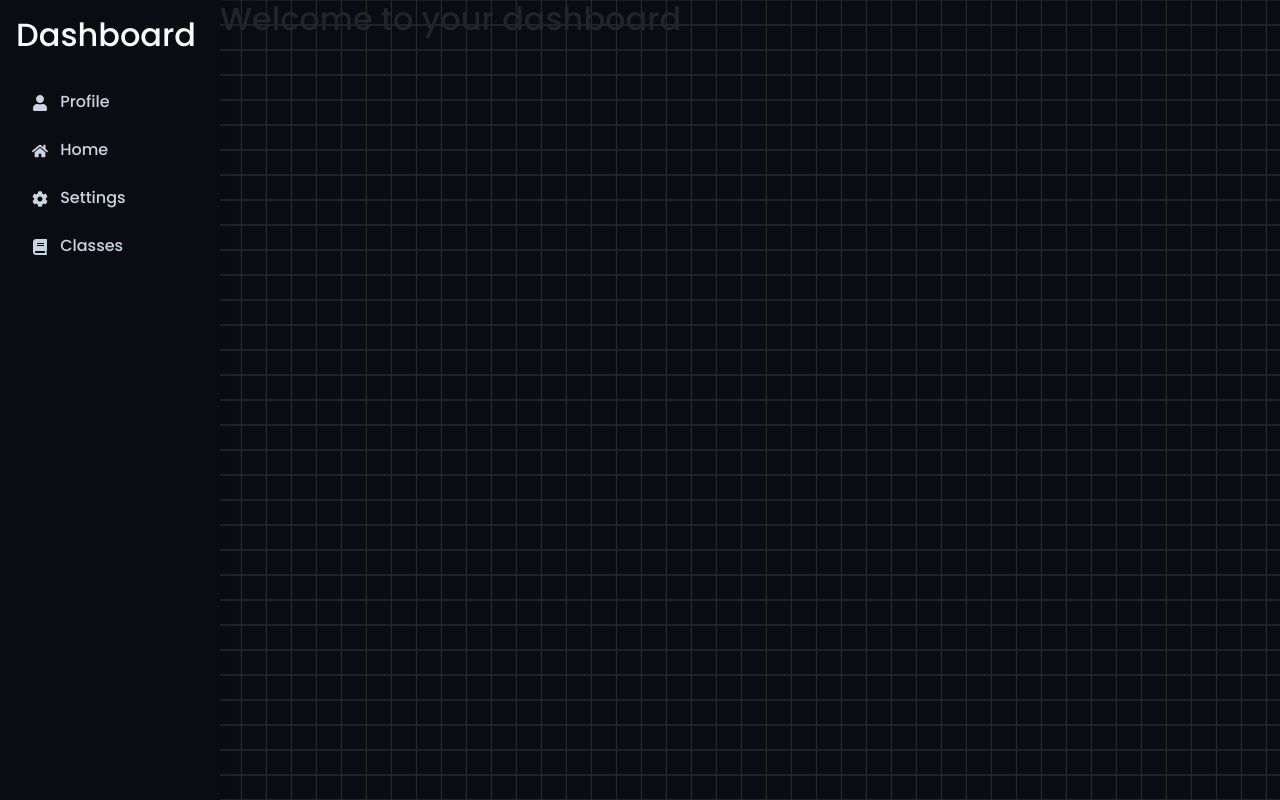
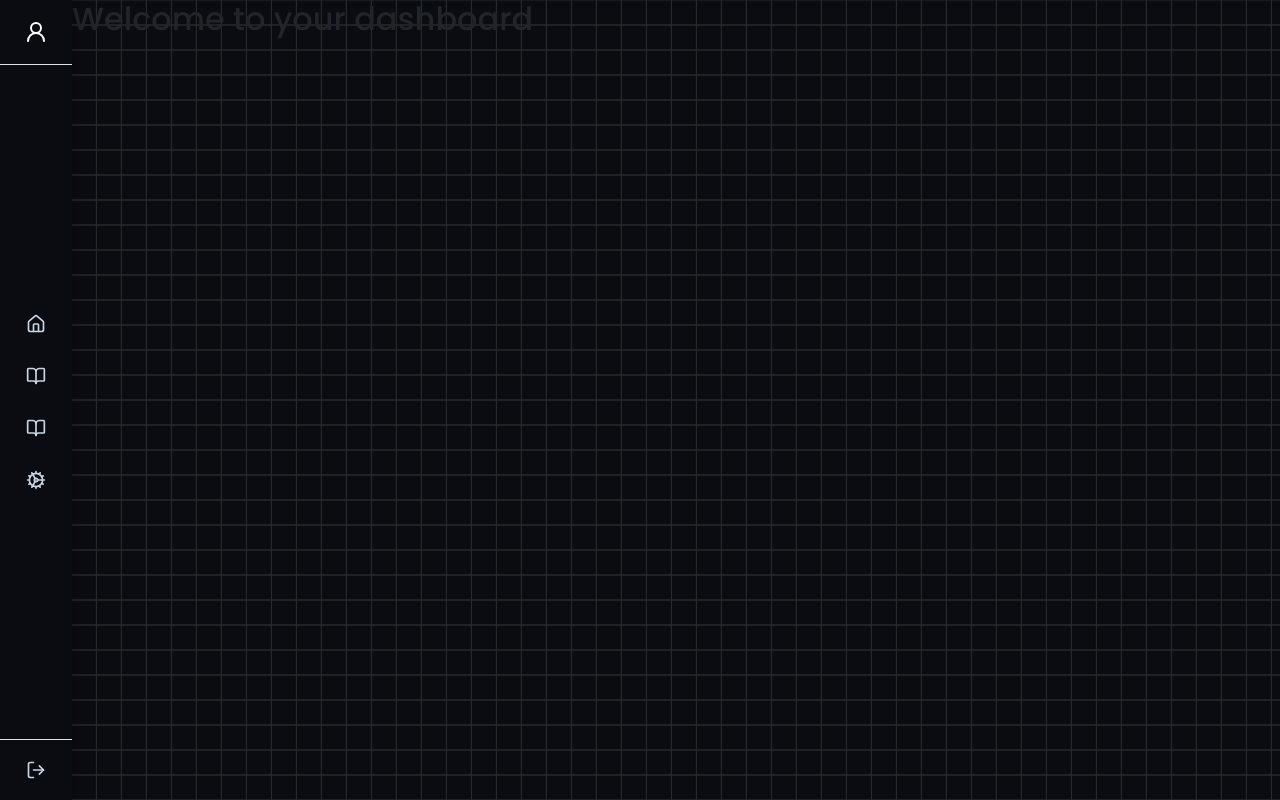
Before and after one commit to SandalCodez/OpenHand, a React (Vite) app in the folder frontend/: page /dashboard in a window 1280 px wide. Built offline with nearby package versions, Linux system fonts and the light colour scheme.

Commit message:
changed the style of the sidebar to more modern and clean

```diff
--- a/frontend/package.json
+++ b/frontend/package.json
@@ -11,6 +11,7 @@
   },
   "dependencies": {
     "bootstrap": "^5.3.8",
+    "lucide-react": "^0.544.0",
     "react": "^19.1.1",
     "react-dom": "^19.1.1",
     "react-icons": "^5.5.0",
--- /dev/null
+++ b/frontend/src/components/sidebar/Sidebar.css
@@ -0,0 +1,122 @@
+:root{
+  --sb-width: 72px;              /* keep the tight, sharp rail */
+  --sb-bg: #0b0b12;
+  --sb-bg-hover: #171722;
+  --sb-active: #2a2a38;
+  --sb-text: #cbd5e1;
+  --sb-text-strong:#ffffff;
+  --sb-border: rgba(255,255,255,.08);
+  --sb-shadow: 2px 0 14px rgba(0,0,0,.25);
+  --tooltip-bg: #e6e8ff;
+  --tooltip-text: #2a2a6a;
+}
+
+/* rail */
+.sidenav{
+  width: var(--sb-width);
+  height: 100vh;
+  position: sticky; top: 0;
+  background: var(--sb-bg);
+  color: var(--sb-text);
+  box-shadow: var(--sb-shadow);
+  /* important so labels can render outside */
+  overflow: visible;
+  z-index: 20;
+}
+
+/* profile block (keeps your spacing & divider) */
+.sidenav__profile{
+  padding: 10px 0;
+  border-bottom: 1px solid var(--sb-border);
+}
+
+/* nav column stays perfectly centered */
+.sidenav__nav{
+  padding: 8px 0;
+}
+
+/* each link = the rounded 44x44 pill from your old style */
+.sidenav__link{
+  width: 44px;
+  height: 44px;
+  border-radius: 12px;
+  color: var(--sb-text);
+  text-decoration: none;
+  position: relative;          /* tooltip anchor */
+  transition: background 140ms ease, color 140ms ease, transform 120ms ease;
+  outline: none;
+  overflow: visible;           /* so tooltip isn't clipped */
+}
+.sidenav__link:hover{
+  background: var(--sb-bg-hover);
+  color: var(--sb-text-strong);
+  transform: translateX(1px);
+}
+.sidenav__link--active{
+  background: var(--sb-active);
+  color: var(--sb-text-strong);
+}
+
+/* icons */
+.sidenav__icon{
+  width: 20px; height: 20px;
+  pointer-events: none;
+}
+.sidenav__icon-user{
+  width: 24px; height: 24px;
+  color: var(--sb-text-strong);
+}
+
+/* hover label bubble (appears on hover/focus only) */
+.sidenav__tooltip{
+  position: absolute;
+  left: calc(100% + 10px);
+  top: 50%;
+  transform: translateY(-50%) translateX(-4px);
+  background: var(--tooltip-bg);
+  color: var(--tooltip-text);
+  padding: 6px 10px;
+  border-radius: 10px;
+  font-size: 13px;
+  font-weight: 600;
+  line-height: 1;
+  white-space: nowrap;
+  box-shadow: 0 6px 18px rgba(0,0,0,.25);
+  opacity: 0;
+  visibility: hidden;
+  transition: opacity 140ms ease, transform 140ms ease, visibility 140ms ease;
+  pointer-events: none;
+  z-index: 9999;               /* above page content */
+}
+.sidenav__tooltip::before{
+  content: "";
+  position: absolute;
+  left: -6px; top: 50%;
+  transform: translateY(-50%);
+  border-width: 6px;
+  border-style: solid;
+  border-color: transparent var(--tooltip-bg) transparent transparent;
+}
+
+/* show on hover/focus (works for mouse + keyboard) */
+.sidenav__link:hover .sidenav__tooltip,
+.sidenav__link:focus-visible .sidenav__tooltip{
+  opacity: 1;
+  visibility: visible;
+  transform: translateY(-50%) translateX(0);
+}
+
+/* bottom area spacing */
+.sidenav__bottom{
+  border-top: 1px solid var(--sb-border);
+}
+
+/* accessibility focus ring */
+.sidenav__link:focus-visible{
+  box-shadow: 0 0 0 2px rgba(255,255,255,.18) inset;
+}
+
+/* reduced motion */
+@media (prefers-reduced-motion: reduce){
+  .sidenav__link, .sidenav__tooltip{ transition: none !important; }
+}
--- a/frontend/src/components/sidebar/Sidebar.tsx
+++ b/frontend/src/components/sidebar/Sidebar.tsx
@@ -1,47 +1,69 @@
-// src/components/sidebar/Sidebar.tsx
+import React from "react";
 import { NavLink } from "react-router-dom";
-import React from "react";
-import { FaUser, FaCog, FaBook, FaHome } from "react-icons/fa";
+import { Home, BookOpen, Cog, User2, LogOut } from "lucide-react";
+import "./Sidebar.css";
+
+type NavItem = {
+  to: string;
+  label: string;
+  Icon: React.ComponentType<React.SVGProps<SVGSVGElement>>;
+};
+
+const items: NavItem[] = [
+  { to: "/dashboard/actionHome", label: "Home",     Icon: Home },
+  { to: "/dashboard/classes",    label: "Classes",  Icon: BookOpen },
+  { to: "/dashboard/roadmap",    label: "RoadMap",  Icon: BookOpen },
+  { to: "/dashboard/settings",   label: "Settings", Icon: Cog },
+];
 
 const Sidebar: React.FC = () => {
-  const linkStyle = ({ isActive }: { isActive: boolean }): React.CSSProperties => ({
-    display: "block",
-    padding: "12px 16px",
-    borderRadius: "8px",
-    color: isActive ? "#fff" : "#cbd5e1",
-    background: isActive ? "#494949ff" : "transparent",
-    textDecoration: "none",
-    fontWeight: 500,
-    transition: "all 0.2s ease",
-  });
+  return (
+    <aside className="sidenav d-flex flex-column">
+      {/* Profile icon (uses the same link style for consistent spacing) */}
+      <div className="sidenav__profile d-flex flex-column align-items-center border-bottom border-opacity-10 ">
+        <NavLink
+          to="/dashboard/profile"
+          className="sidenav__link d-flex align-items-center  justify-content-center"
+          aria-label="Profile"
+        >
+          <User2 className="sidenav__icon-user" aria-hidden="true" />
+          <span className="sidenav__tooltip">edit Profile</span>
+        </NavLink>
+      </div>
 
-  return (
-    <aside
-      style={{
-        width: "220px",
-        background: "#0b0b12",
-        color: "#fff",
-        minHeight: "100vh",
-        padding: "1rem",
-        boxSizing: "border-box",
-        boxShadow: "2px 0 5px rgba(0,0,0,0.1)",
-      }}
-    >
-      <h2 style={{ color: "#f9fafb", marginBottom: "1.5rem" }}>Dashboard</h2>
-      <nav>
-        <NavLink to="/dashboard/profile" style={linkStyle}>
-          <FaUser style={{ marginRight: "8px" }} /> Profile
+      {/* Centered nav icons */}
+      <nav className="sidenav__nav d-flex flex-column align-items-center justify-content-center flex-grow-1">
+        <ul className="list-unstyled m-0 p-0 w-100 d-flex flex-column align-items-center gap-2">
+          {items.map(({ to, label, Icon }) => (
+            <li key={to} className="w-100 d-flex justify-content-center">
+              <NavLink
+                to={to}
+                aria-label={label}
+                className={({ isActive }) =>
+                  `sidenav__link d-flex align-items-center  justify-content-center ${
+                    isActive ? "sidenav__link--active rounded-pill " : ""
+                  }`
+                }
+              >
+                <Icon className="sidenav__icon" aria-hidden="true" />
+                <span className="sidenav__tooltip">{label}</span>
+              </NavLink>
+            </li>
+          ))}
+        </ul>
+      </nav>
+
+      {/* Optional bottom action (e.g., logout) */}
+      <div className="sidenav__bottom border-top border-opacity-10 d-flex justify-content-center py-2">
+        <NavLink
+          to="/logout"
+          aria-label="Log out"
+          className="sidenav__link d-flex  align-items-center justify-content-center"
+        >
+          <LogOut className="sidenav__icon" aria-hidden="true" />
+          <span className="sidenav__tooltip">Log out</span>
         </NavLink>
-        <NavLink to="/dashboard/actionHome" style={linkStyle}>
-          <FaHome style={{ marginRight: "8px" }} /> Home
-        </NavLink>
-        <NavLink to="/dashboard/settings" style={linkStyle}>
-          <FaCog style={{ marginRight: "8px" }} /> Settings
-        </NavLink>
-        <NavLink to="/dashboard/classes" style={linkStyle}>
-          <FaBook style={{ marginRight: "8px" }} /> Classes
-        </NavLink>
-      </nav>
+      </div>
     </aside>
   );
 };
```
Also changed, not shown: 1 other file (tests, documents, lock files or other folders).
